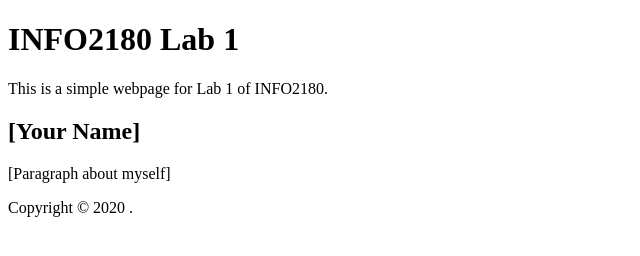
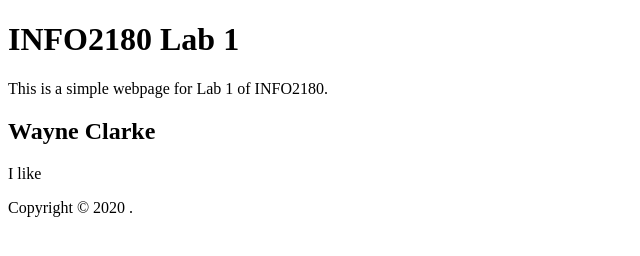
Before and after one commit to clarksman/info2180-lab1, a plain HTML site: page index.html in a window 1280 px wide. Shown: the whole page, without its empty margins (0-640 px from the left). Drawn offline with Linux system fonts and the light colour scheme.

Commit message:
index.html

```diff
--- a/index.html
+++ b/index.html
@@ -5,6 +5,7 @@
     <meta name="viewport" content="width=devicewidth, initial-scale=1.0">
     <meta http-equiv="X-UA-Compatible" content="ie=edge">
     <title>INFO2180 Lab 1</title>
+	<link href="styles.css" rel="stylesheet" type="text/css">
 </head>
 <body>
  <header>
@@ -12,8 +13,8 @@
      <p>This is a simple webpage for Lab 1 of INFO2180.</p>
  </header>
  <main>
- <h2>[Your Name]</h2>
- <p>[Paragraph about myself]</p>
+ <h2> Wayne Clarke </h2>
+ <p> I like </p>
  </main>
  <footer>
  <p>Copyright &copy; 2020 <Your Name>.</p>
```
